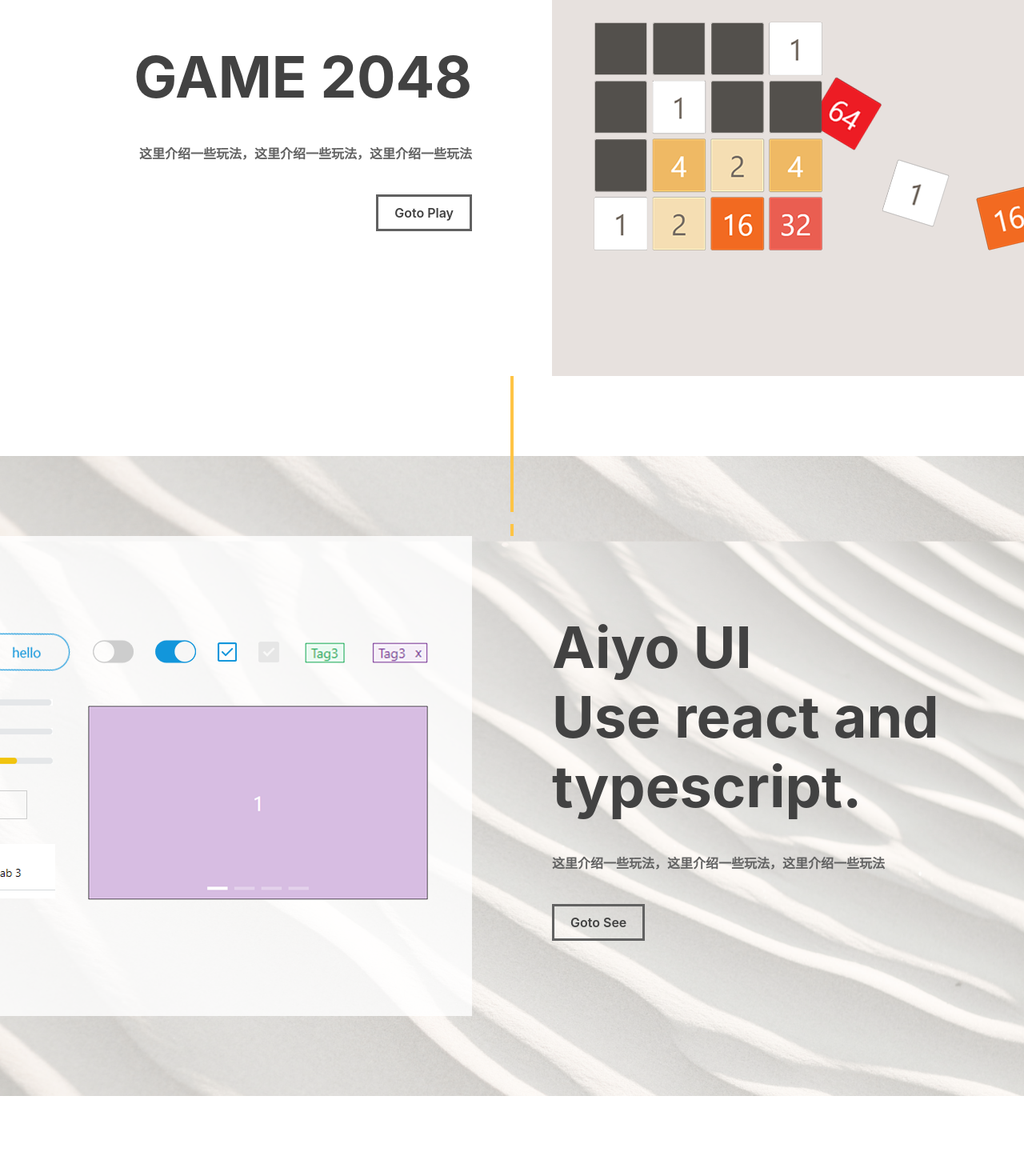
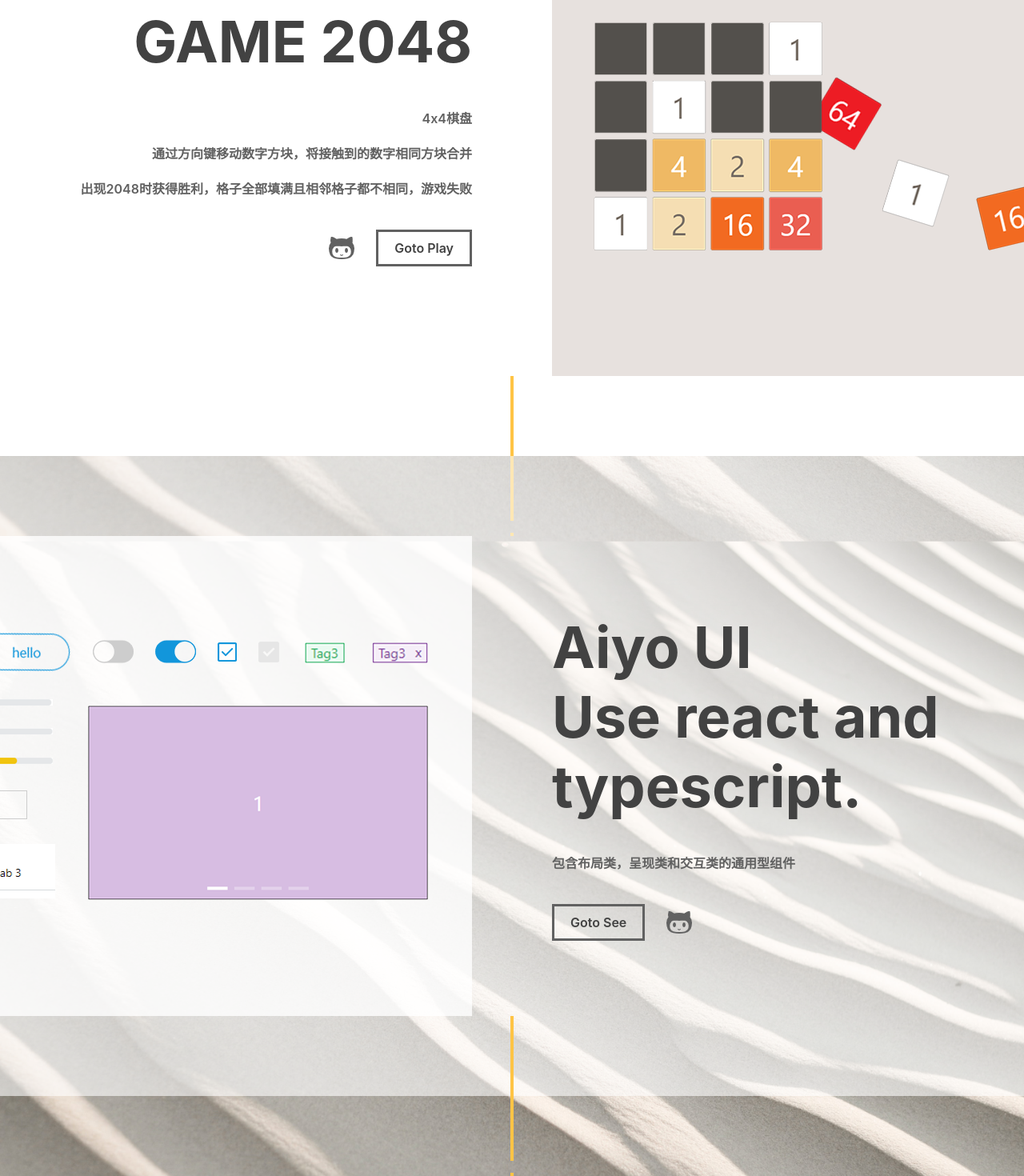
Before and after one commit to aiyo-w/aiyo-w.github.io, a React (Create React App) app: page / in a window 1280 px wide. Shown: the part 1030-2500 px from the top of the page at 80% size. Before the commit the page ends 2400 px from the top, so only its background shows below. Built offline with nearby package versions, Linux system fonts and the light colour scheme.

Commit message:
update 添加github地址 修改文案

```diff
--- a/src/components/aiyo-ui.css
+++ b/src/components/aiyo-ui.css
@@ -1,67 +1,27 @@
 .content.aiyo-ui-container {
     background: rgba(255, 255, 255, 0.6);
+    position: relative;
+    z-index: 1;
 }
 
 .content.aiyo-ui-container .container {
     display: grid;
     grid-template-columns: 1fr 1fr;
+    grid-template-rows: 100vh;
     grid-gap: 100px;
-    min-height: 600px;
-    position: relative;
-    top: 50%;
-    left: 0;
-    transform: translateY(-50%);
+    /*子元素垂直居中*/
+    align-items: center;
 }
 
 .content.aiyo-ui-container .container .aiyo-ui-show {
+    min-height: 600px;
     background-color: rgba(255, 255, 255, 0.8);
     background-image: url(./images/components.png);
     background-position: right;
     background-repeat: no-repeat;
 }
 
-/* .content.aiyo-ui-container .container .aiyo-ui-introduce {
+.aiyo-ui-container .aiyo-ui-introduce span:last-child {
     display: flex;
-    flex-direction: column;
-    justify-content: center;
+    justify-content: start;
 }
-
-.content.aiyo-ui-container .container .aiyo-ui-introduce .title,
-.content.works-container .title {
-    display: block;
-    font-size: 72px;
-    font-weight: bold;
-    color: #424242;
-    margin: 0;
-}
-
-.content.aiyo-ui-container .container .aiyo-ui-introduce span,
-.content.works-container span {
-    margin-top: 40px;
-    color: #616161;
-    font-size: 16px;
-    font-weight: 600;
-}
-
-.content.aiyo-ui-container .container .aiyo-ui-introduce a,
-.content.works-container a {
-    display: inline-block;
-    text-decoration: none;
-    color: #424242;
-    padding: 10px 20px;
-    border: 3px solid #616161;
-    transition: all 0.2s;
-}
-
-.content.aiyo-ui-container .container .aiyo-ui-introduce a:hover,
-.content.works-container a:hover {
-    border: 3px solid #ffc445;
-    background-color: #ffc445;
-    color: white;
-}
-
-.content.aiyo-ui-container .container .aiyo-ui-introduce a:active,
-.content.works-container a:active {
-    border: 3px solid #f7b831;
-    background-color: #f7b831;
-} */
--- a/src/components/aiyo-ui.tsx
+++ b/src/components/aiyo-ui.tsx
@@ -1,6 +1,7 @@
 import React from "react";
 import './aiyo-ui.css';
 
+import { NextPage } from './next-page';
 export class AiyoUI extends React.Component {
     render() {
         return (
@@ -10,12 +11,14 @@ export class AiyoUI extends React.Component {
                     <div className="introduce aiyo-ui-introduce">
                         <span className="title">Aiyo UI</span>
                         <span className="title">Use react and typescript.</span>
-                        <span>这里介绍一些玩法，这里介绍一些玩法，这里介绍一些玩法</span>
+                        <span>包含布局类，呈现类和交互类的通用型组件</span>
                         <span>
                             <a href="../../build-ui/index.html">Goto See</a>
+                            <a href="https://github.com/aiyo-w/aiyo-ui" className="link-github"> </a>
                         </span>
                     </div>
                 </div>
+                <NextPage />
             </div>
         );
     }
--- a/src/components/introduce.css
+++ b/src/components/introduce.css
@@ -234,6 +234,24 @@
     background-color: #f7b831;
 }
 
+.content .introduce .link-github {
+    border: 3px solid transparent;
+    margin-right: 20px;
+    margin-left: 20px;
+    background: url(./images/github.png) center center no-repeat;
+}
+
+.content .introduce .link-github:hover {
+    background: url(./images/github-white.png) center center no-repeat;
+    border: 3px solid #ffc445;
+    background-color: #ffc445;
+}
+
+.content .introduce .link-github:active {
+    border: 3px solid #f7b831;
+    background-color: #f7b831;
+}
+
 /* .content.introduction-container .aiyo-introduction {
     display: flex;
     flex-direction: column;
--- a/src/components/introduce.tsx
+++ b/src/components/introduce.tsx
@@ -23,8 +23,8 @@ export class Introduce extends React.Component {
                         <span></span>
                     </div>
                     <div className="introduce aiyo-introduction">
-                        <span className='title'>你好啊！兄弟们</span>
-                        <span>这里就放一些自己的介绍啥的吧，我也不知道说啥!</span>
+                        <span className='title'>欢迎来到我的主页！</span>
+                        <span>该网站用于展示我前端学习中做的一些小项目</span>
                         <span>
                             <a href="#Game2048">查看作品</a>
                         </span>
--- a/src/components/works.css
+++ b/src/components/works.css
@@ -27,3 +27,8 @@
     display: flex;
     flex-direction: column;
 }
+
+.works-container .game2048-introduce span:last-child {
+    display: flex;
+    justify-content: end;
+}
--- a/src/components/works.tsx
+++ b/src/components/works.tsx
@@ -11,8 +11,16 @@ export class Works extends React.Component {
                 <div className="container">
                     <div className="introduce game2048-introduce">
                         <span className="title">GAME 2048</span>
-                        <span>这里介绍一些玩法，这里介绍一些玩法，这里介绍一些玩法</span>
                         <span>
+                            4x4棋盘
+                            <br />
+                            <br />
+                            通过方向键移动数字方块，将接触到的数字相同方块合并
+                            <br />
+                            <br />
+                            出现2048时获得胜利，格子全部填满且相邻格子都不相同，游戏失败</span>
+                        <span>
+                            <a href="https://github.com/aiyo-w/game2048" className="link-github"> </a>
                             <a href="../../build-game/index.html">Goto Play</a>
                         </span>
                     </div>
```
Also changed, not shown: src/components/images/github-white.png (added), src/components/images/github.png (added).
